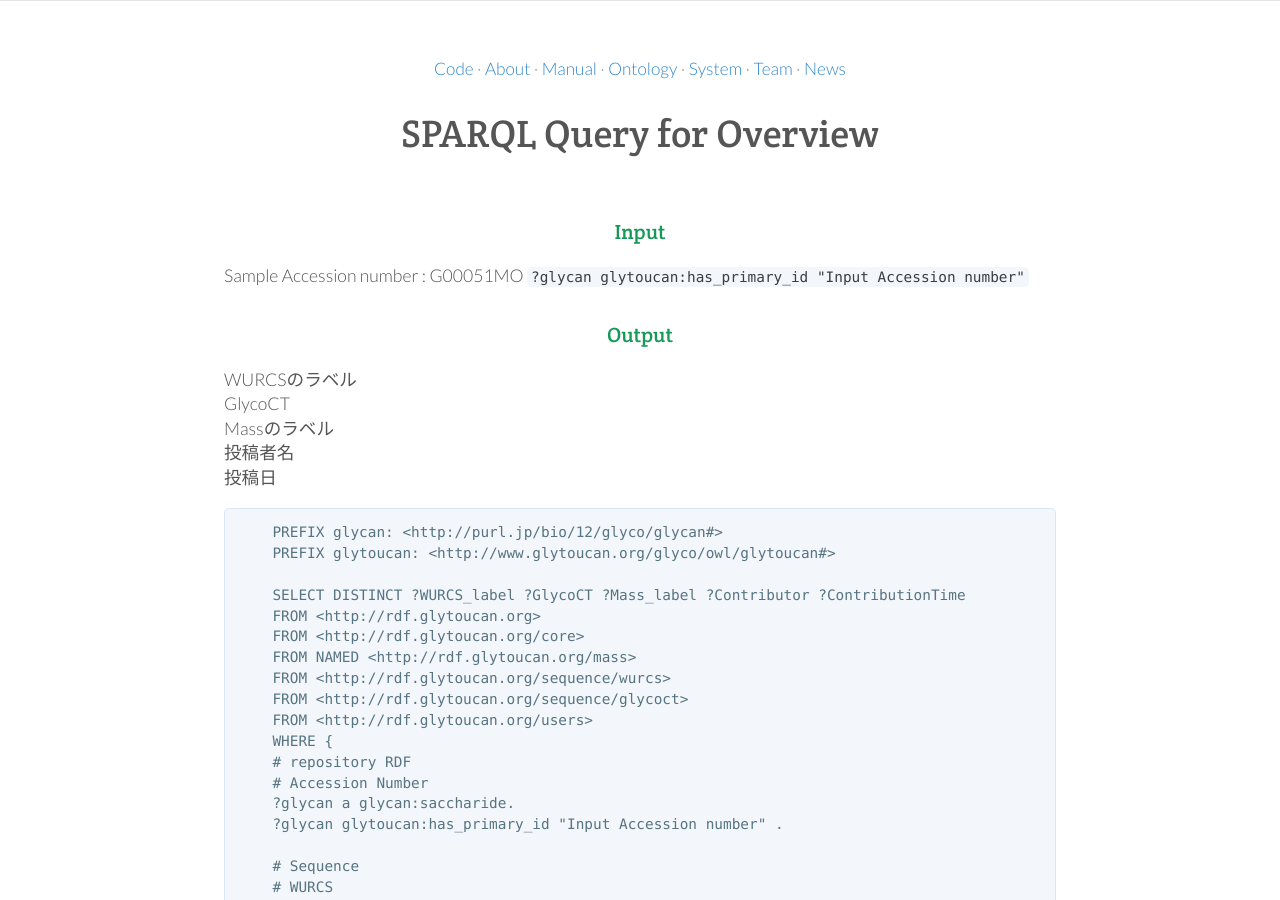
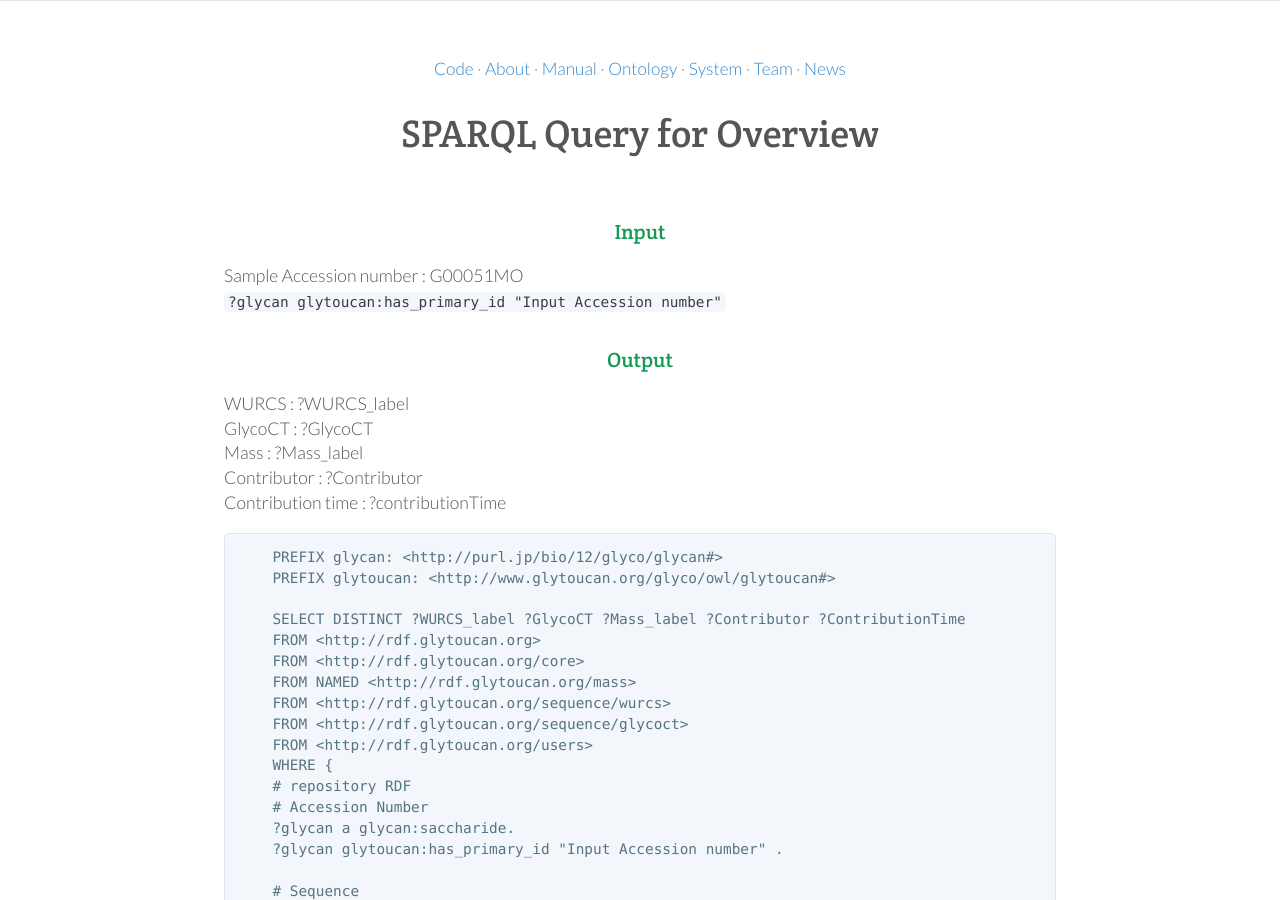
Before and after one commit to glytoucan/glytoucan, a Jekyll site: the page built from system/sparqlForMetadata/overview.md, in a window 1280 px wide and 900 px high. Built offline with Jekyll 4.4.1, drawn with Linux system fonts in a browser that asks for light colours; nearby versions of some CDN libraries; Markdown is read by kramdown in place of the engine named in the settings.

Commit message:
Update overview.md

````diff
--- a/system/sparqlForMetadata/overview.md
+++ b/system/sparqlForMetadata/overview.md
@@ -8,11 +8,11 @@
 
 
 ### Output
-WURCSのラベル
-GlycoCT
-Massのラベル
-投稿者名
-投稿日
+WURCS : ?WURCS_label
+GlycoCT : ?GlycoCT
+Mass : ?Mass_label
+Contributor : ?Contributor
+Contribution time : ?contributionTime
 
 ```
     PREFIX glycan: <http://purl.jp/bio/12/glyco/glycan#>
````
